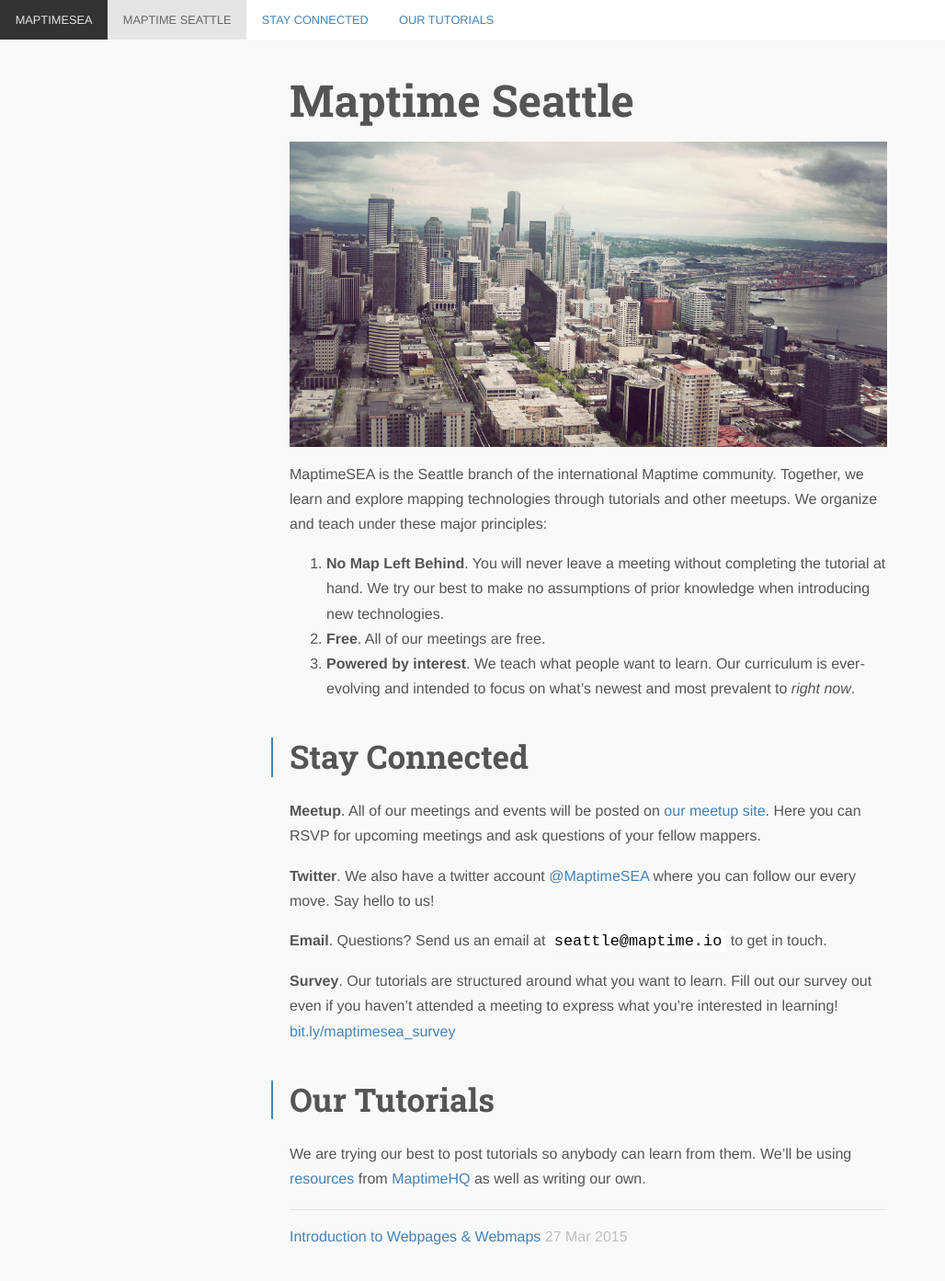
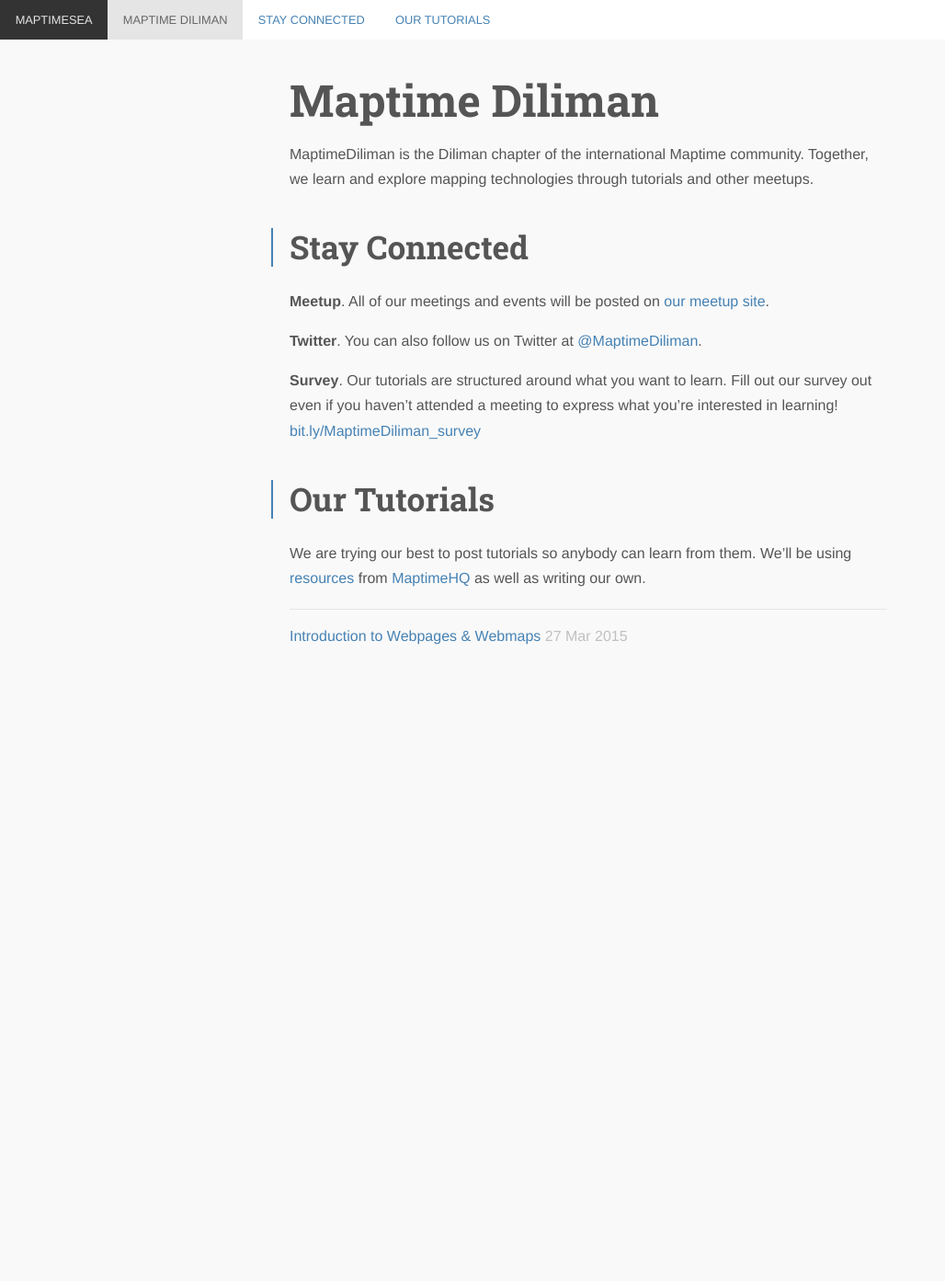
Before and after one commit to MaptimeDiliman/maptimediliman.github.io, a Jekyll site: the page built from index.md, in a window 1280 px wide and 1400 px high. Shown: the top 1393 px of the window at 92% size, without its empty margins (0-1028 px from the left). Built offline with Jekyll 4.4.1, drawn with Linux system fonts in a browser that asks for light colours; nearby versions of some CDN libraries; Markdown is read by kramdown in place of the engine named in the settings.

Commit message:
Add references to Diliman

```diff
--- a/index.md
+++ b/index.md
@@ -1,27 +1,19 @@
 ---
 layout: default
-title: Maptime Seattle
+title: Maptime Diliman
 ---
 
-<h1 id="tutorial" class="tutorial-title">Maptime Seattle</h1>
+<h1 id="tutorial" class="tutorial-title">Maptime Diliman</h1>
 
-![Seattle skyline](/img/4850319902_2613f2e28e_b.jpg)
-
-MaptimeSEA is the Seattle branch of the international Maptime community. Together, we learn and explore mapping technologies through tutorials and other meetups. We organize and teach under these major principles:
-
-1. **No Map Left Behind**. You will never leave a meeting without completing the tutorial at hand. We try our best to make no assumptions of prior knowledge when introducing new technologies.
-1. **Free**. All of our meetings are free.
-1. **Powered by interest**. We teach what people want to learn. Our curriculum is ever-evolving and intended to focus on what's newest and most prevalent to *right now*.
+MaptimeDiliman is the Diliman chapter of the international Maptime community. Together, we learn and explore mapping technologies through tutorials and other meetups.
 
 #Stay Connected
 
-**Meetup**. All of our meetings and events will be posted on [our meetup site](http://meetup.com/maptimeSEA). Here you can RSVP for upcoming meetings and ask questions of your fellow mappers.
+**Meetup**. All of our meetings and events will be posted on [our meetup site](http://meetup.com/MaptimeDiliman).
 
-**Twitter**. We also have a twitter account [@MaptimeSEA](http://twitter.com/MaptimeSEA) where you can follow our every move. Say hello to us!
+**Twitter**. You can also follow us on Twitter at [@MaptimeDiliman](http://twitter.com/MaptimeDiliman).
 
-**Email**. Questions? Send us an email at `seattle@maptime.io` to get in touch.
-
-**Survey**. Our tutorials are structured around what you want to learn. Fill out our survey out even if you haven't attended a meeting to express what you're interested in learning! [bit.ly/maptimesea_survey](http://bit.ly/maptimesea_survey)
+**Survey**. Our tutorials are structured around what you want to learn. Fill out our survey out even if you haven't attended a meeting to express what you're interested in learning! [bit.ly/MaptimeDiliman_survey](http://bit.ly/MaptimeDiliman_survey)
 
 #Our Tutorials
 
```
